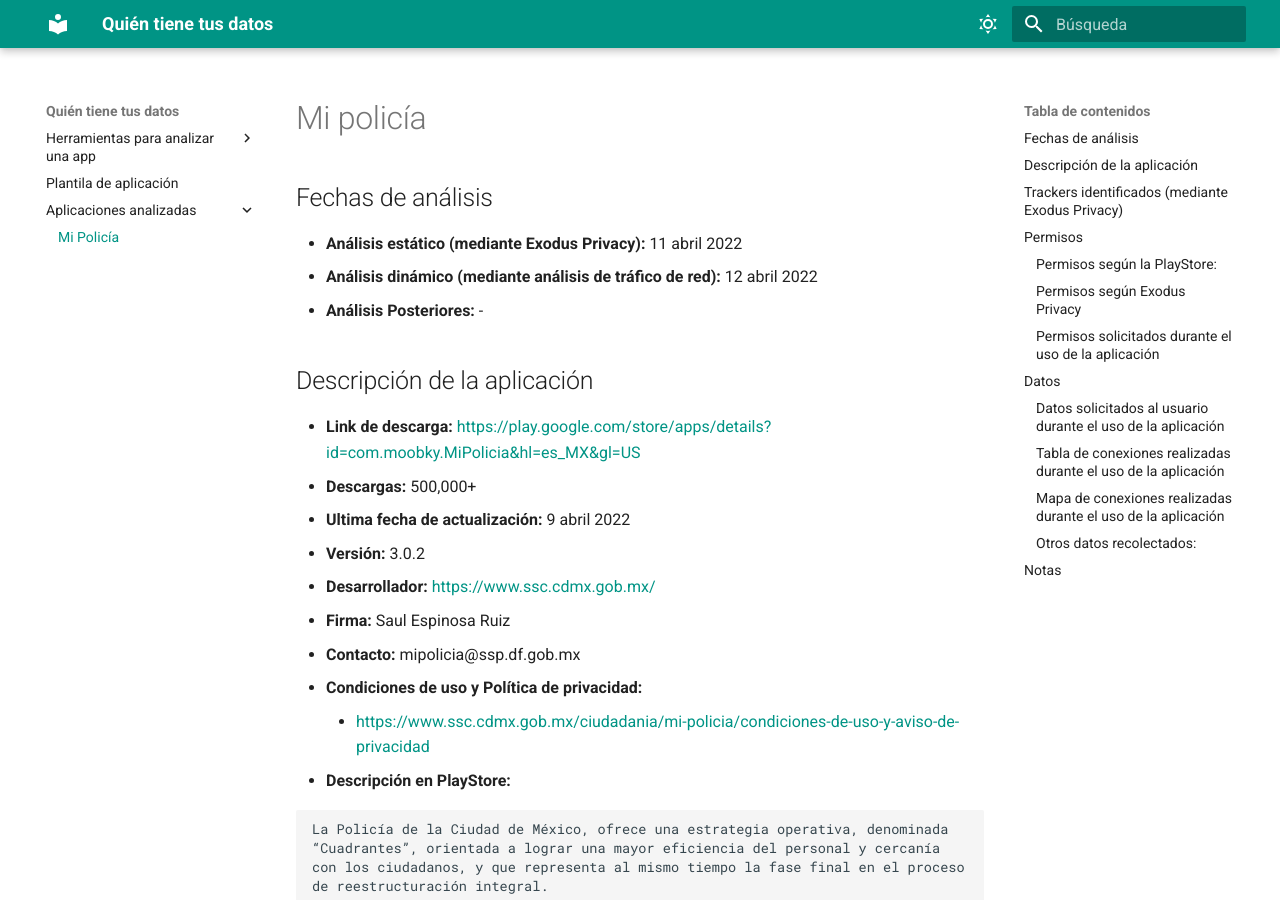
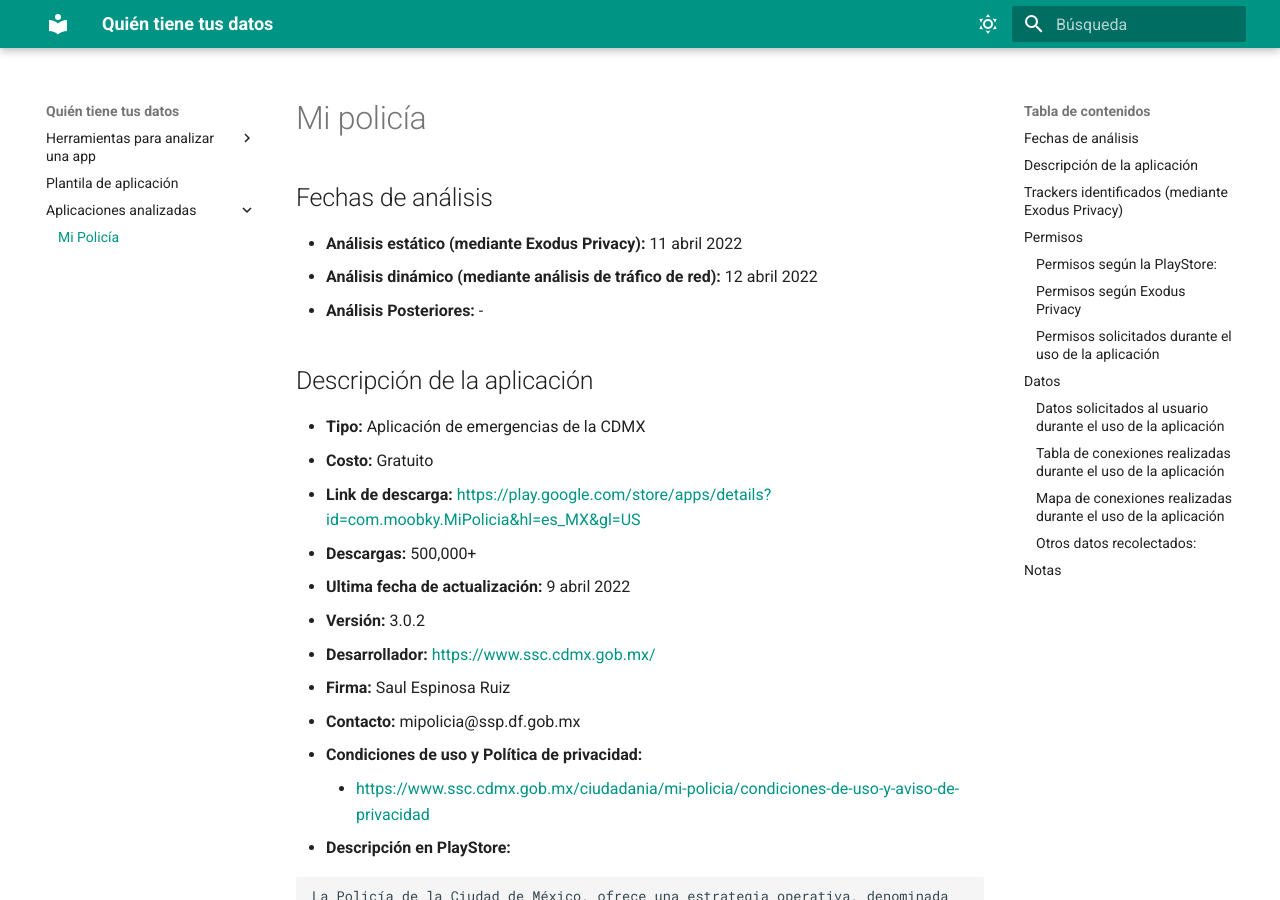
Before and after one commit to Socialtic/qttd, an MkDocs documentation site: the page built from docs/2022-03/mi-policia.md, in a window 1280 px wide and 900 px high. Built offline with MkDocs 1.6.1 and Material for MkDocs 9.7.7, drawn with Linux system fonts in a browser that asks for light colours.

Commit message:
Update mi-policia.md

```diff
--- a/docs/2022-03/mi-policia.md
+++ b/docs/2022-03/mi-policia.md
@@ -7,7 +7,8 @@
 - **Análisis Posteriores:** -
 
 ## Descripción de la aplicación
-
+- **Tipo:** Aplicación de emergencias de la CDMX
+- **Costo:** Gratuito
 - **Link de descarga:** [https://play.google.com/store/apps/details?id=com.moobky.MiPolicia&hl=es_MX&gl=US](https://play.google.com/store/apps/details?id=com.moobky.MiPolicia&hl=es_MX&gl=US)
 - **Descargas:** 500,000+
 - **Ultima fecha de actualización:** 9 abril 2022
```
